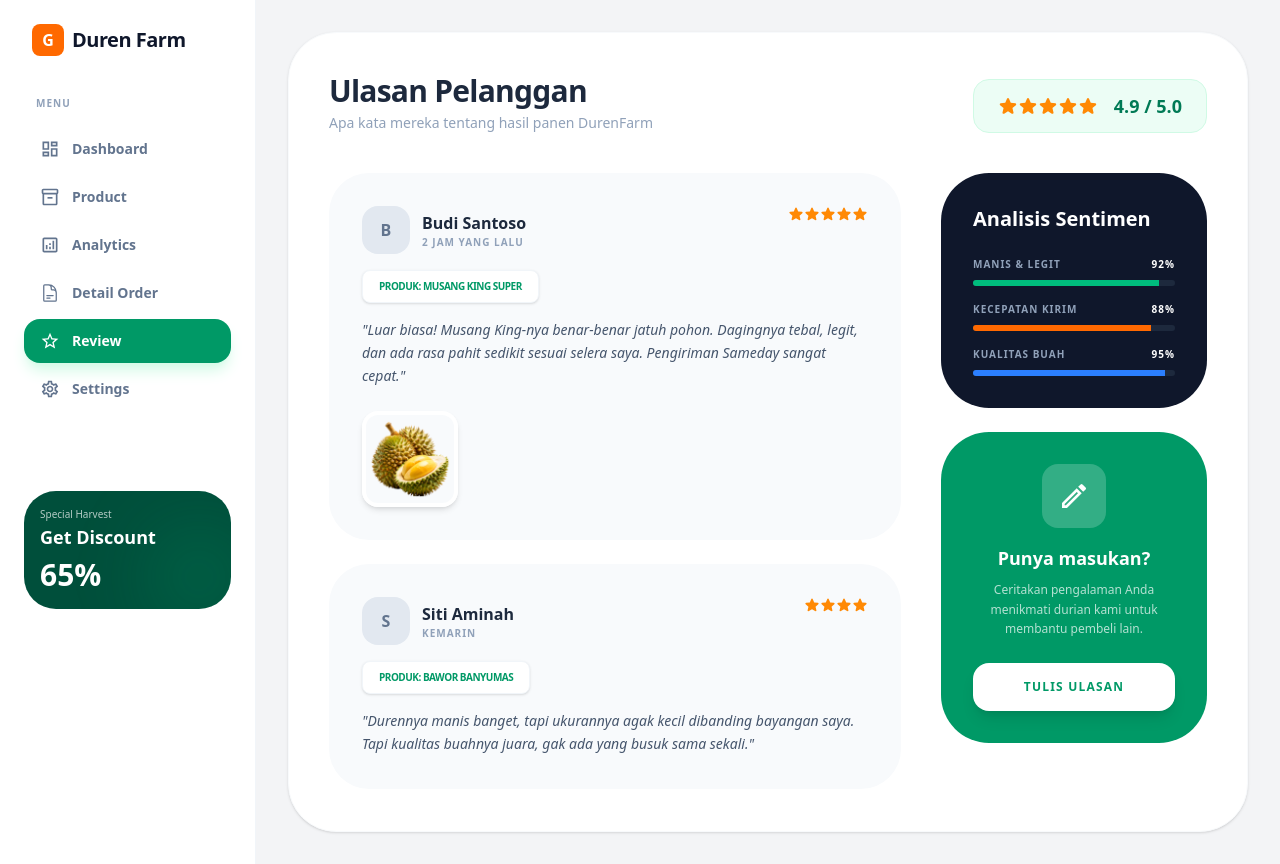
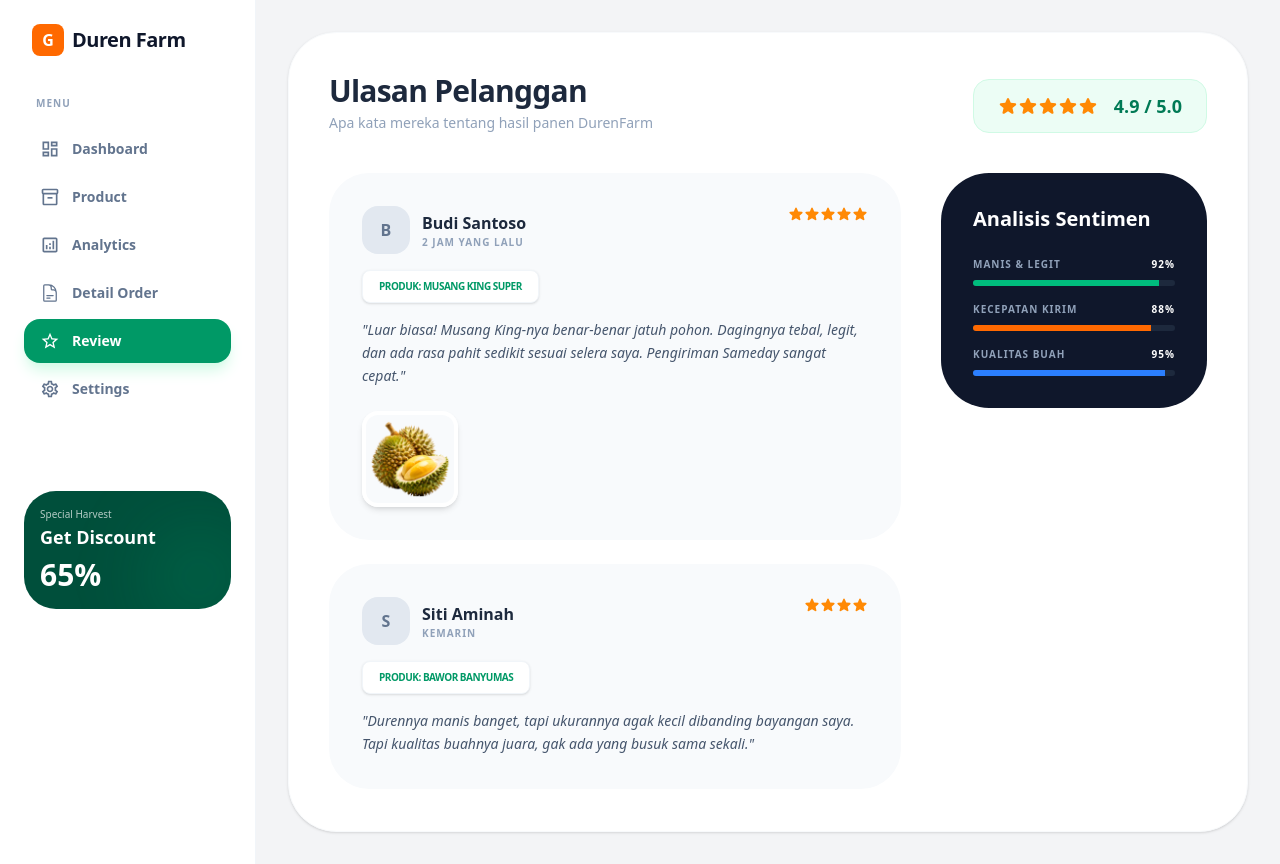
Before and after one commit to agrz4/duren-farm, a React (Vite) app: page /reviews in a window 1280 px wide. Built offline with nearby package versions, Linux system fonts and the light colour scheme.

Commit message:
page(Review): delete unused part

```diff
--- a/src/pages/ReviewPage.tsx
+++ b/src/pages/ReviewPage.tsx
@@ -104,17 +104,6 @@ const ReviewPage: React.FC = () => {
                             ))}
                         </div>
                     </div>
-
-                    <div className="bg-emerald-600 p-8 rounded-[3rem] text-white flex flex-col items-center text-center">
-                        <div className="w-16 h-16 bg-white/20 rounded-2xl flex items-center justify-center mb-4">
-                            <MdOutlineModeEditOutline size={32} />
-                        </div>
-                        <h4 className="text-lg font-bold">Punya masukan?</h4>
-                        <p className="text-xs opacity-70 mt-2 leading-relaxed">Ceritakan pengalaman Anda menikmati durian kami untuk membantu pembeli lain.</p>
-                        <button className="w-full mt-6 bg-white text-emerald-600 py-4 rounded-2xl font-black text-xs uppercase tracking-widest hover:bg-slate-50 transition-colors shadow-lg">
-                            Tulis Ulasan
-                        </button>
-                    </div>
                 </div>
             </div>
         </div>
```
